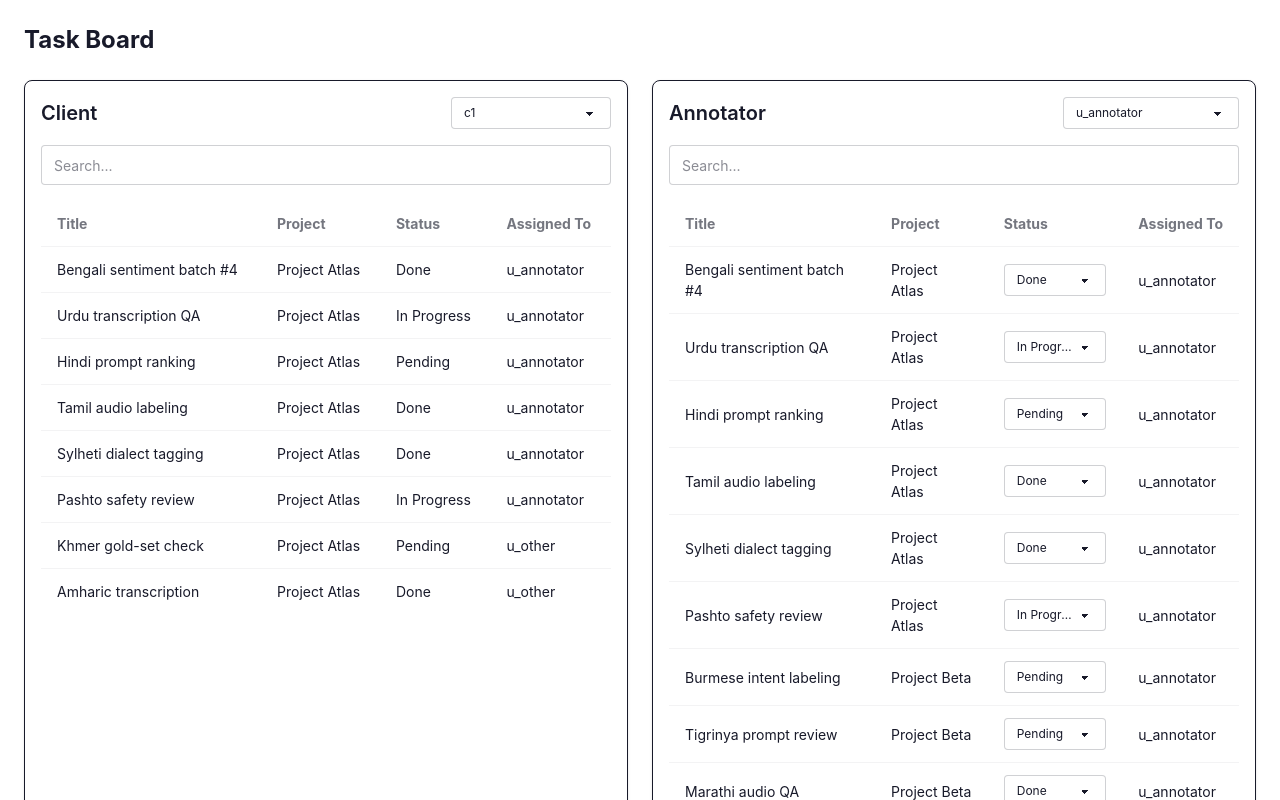
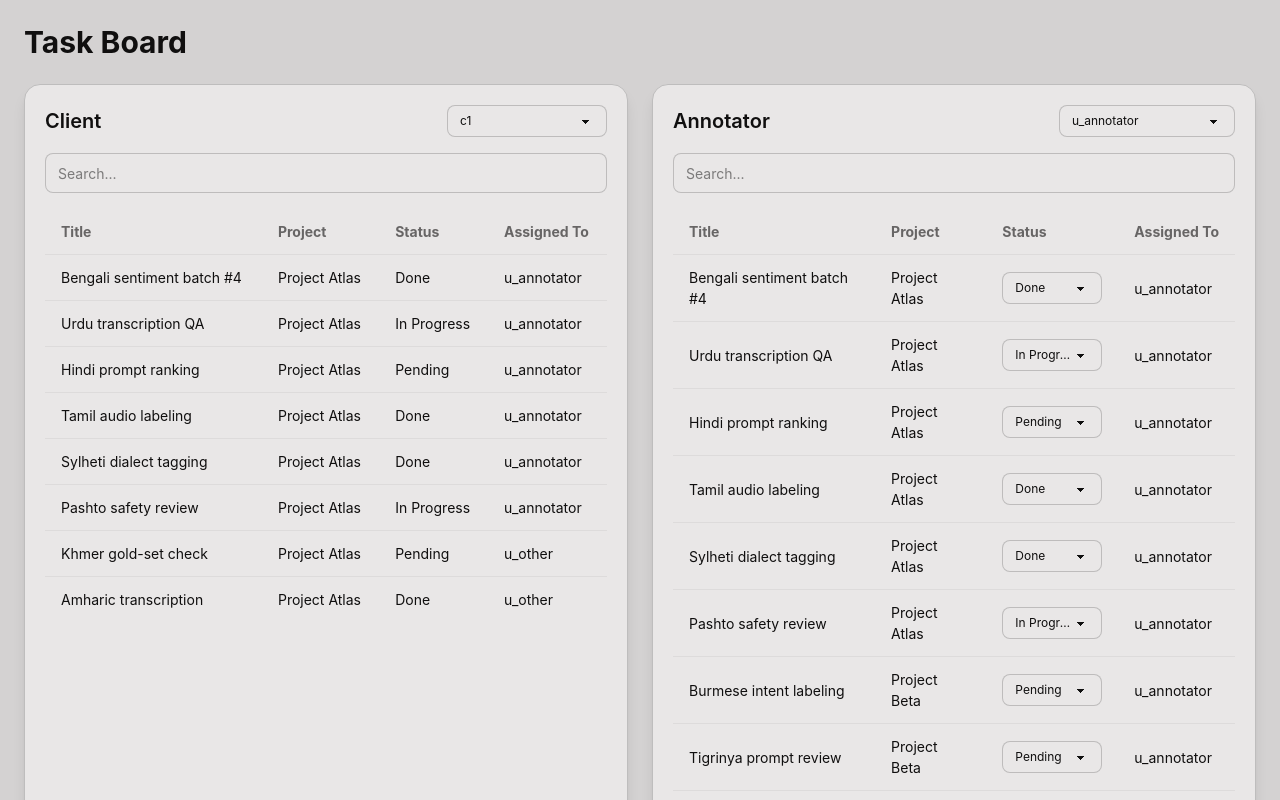
Before and after one commit to Apurbo810/saytica-software-intern-task, a Next.js app: page /task-board in a window 1280 px wide. Shown: the top 800 px of the page. Built offline with nearby package versions, Linux system fonts and the light colour scheme.

Commit message:
color done

```diff
--- a/app/globals.css
+++ b/app/globals.css
@@ -1,4 +1,4 @@
 @import "tailwindcss";
 @plugin "daisyui" {
-  themes: corporate --default;
+  themes: corporate --default, cyberpunk, garden;
 }
--- a/app/leaderboard/page.tsx
+++ b/app/leaderboard/page.tsx
@@ -1,4 +1,5 @@
 import Table from "@/components/table/table";
+import ThemeSetter from "@/components/theme-setter";
 import { getModels } from "@/lib/model";
 
 export default function Leaderboard() {
@@ -33,6 +34,8 @@ export default function Leaderboard() {
 
   return (
     <div className="min-h-screen bg-yellow-500/10 p-6">
+      <ThemeSetter theme="cyberpunk" />
+
       <div className="mx-auto max-w-7xl rounded-2xl border border-yellow-500/20 bg-base-100 p-6 shadow-lg">
         <h1 className="mb-6 text-3xl font-bold text-yellow-600">
           Model Leaderboard
--- a/app/task-board/page.tsx
+++ b/app/task-board/page.tsx
@@ -3,6 +3,7 @@
 import { useMemo, useState } from "react";
 
 import Table from "@/components/table/table";
+import ThemeSetter from "@/components/theme-setter";
 import { getTasks } from "@/lib/tasks";
 import { Task } from "@/types/task";
 
@@ -159,13 +160,16 @@ export default function TaskBoard() {
   );
 
   return (
-    <div className="flex flex-1 flex-col p-6">
-      <h1 className="mb-6 text-2xl font-bold">
+  <div className="min-h-screen bg-base-200 p-6 text-base-content">
+    <ThemeSetter theme="garden" />
+
+    <h1 className="mb-6 text-3xl font-bold">
       Task Board
     </h1>
 
     <div className="grid grid-cols-1 gap-6 lg:grid-cols-2">
-        <div className="rounded-lg border bg-base-100 p-4 shadow-sm">
+      {/* Client */}
+      <div className="rounded-2xl border border-base-300 bg-base-100 p-5 shadow-lg">
         <div className="mb-4 flex flex-col gap-3 sm:flex-row sm:items-center sm:justify-between">
           <h2 className="text-xl font-semibold">
             Client
@@ -197,7 +201,8 @@ export default function TaskBoard() {
         />
       </div>
 
-        <div className="rounded-lg border bg-base-100 p-4 shadow-sm">
+      {/* Annotator */}
+      <div className="rounded-2xl border border-base-300 bg-base-100 p-5 shadow-lg">
         <div className="mb-4 flex flex-col gap-3 sm:flex-row sm:items-center sm:justify-between">
           <h2 className="text-xl font-semibold">
             Annotator
--- /dev/null
+++ b/components/theme-setter.tsx
@@ -0,0 +1,22 @@
+"use client";
+
+import {
+  useLayoutEffect,
+} from "react";
+
+type ThemeSetterProps = {
+  theme: string;
+};
+
+export default function ThemeSetter({
+  theme,
+}: ThemeSetterProps) {
+  useLayoutEffect(() => {
+    document.documentElement.setAttribute(
+      "data-theme",
+      theme
+    );
+  }, [theme]);
+
+  return null;
+}
```
Lines whose indentation alone changed are shown as unchanged.
